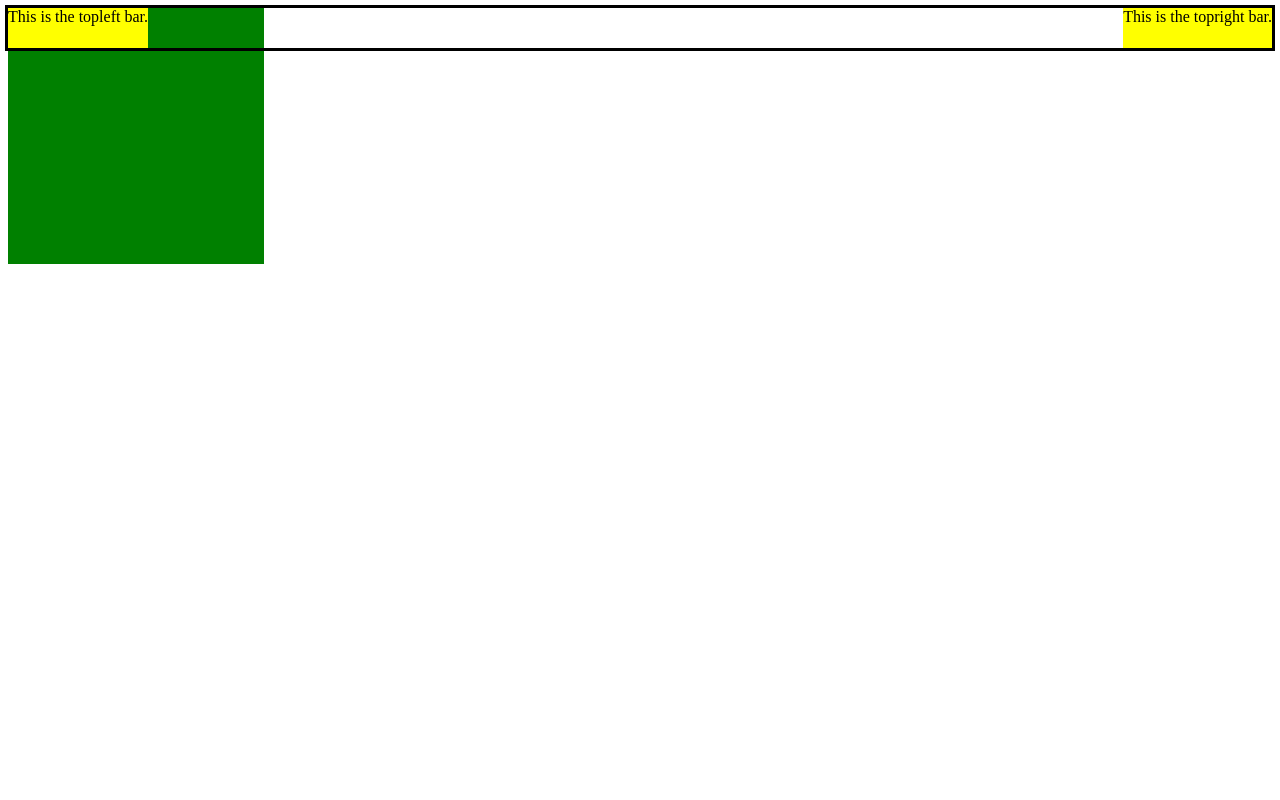
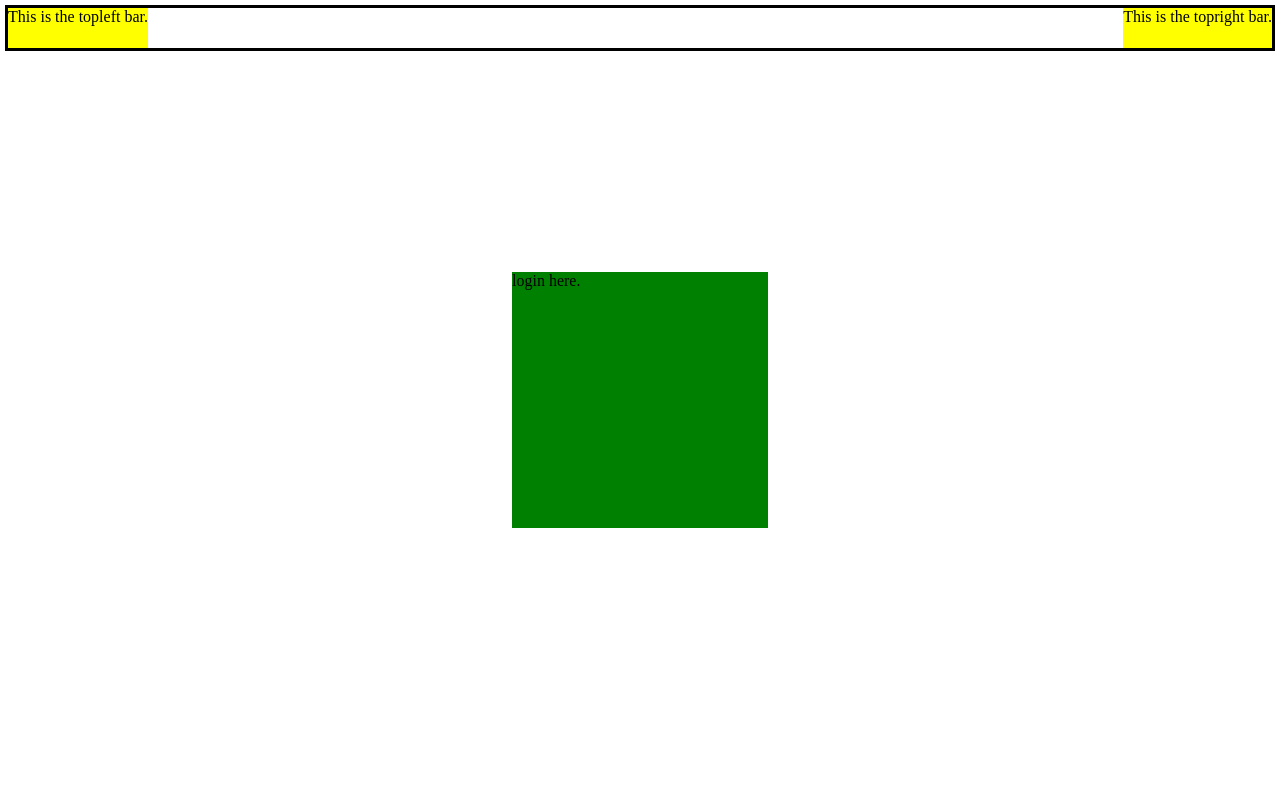
Before and after one commit to shreyanshk/iwp_project, a PHP site: page /home.html in a window 1280 px wide. Run offline with PHP 8.4, Linux system fonts and the light colour scheme.

Commit message:
fixed centering of loginsquare

```diff
--- a/home.css
+++ b/home.css
@@ -1,5 +1,5 @@
 div#topbar {
-    position: absolute;
+    position: fixed;
     top: 5px;
     right: 5px;
     left: 5px;
@@ -22,9 +22,12 @@ div#topbarright {
 }
 
 div#loginsquare {
-  -webkit-align-self: center;
-  align-self: center;
+  position: fixed;
   width: 256px;
   height: 256px;
   background-color: green;
+  top: 50%;
+  left: 50%;
+  margin-right: -50%;
+  transform: translate(-50%, -50%);
 }
--- a/home.html
+++ b/home.html
@@ -5,7 +5,7 @@
     </title>
       <link rel="stylesheet" type="text/css" href="home.css">
   </head>
-  <body>
+  <body style="z-index=5;">
     <div id='topbar'>
       <div id='topbarleft'>
         This is the topleft bar.
```
